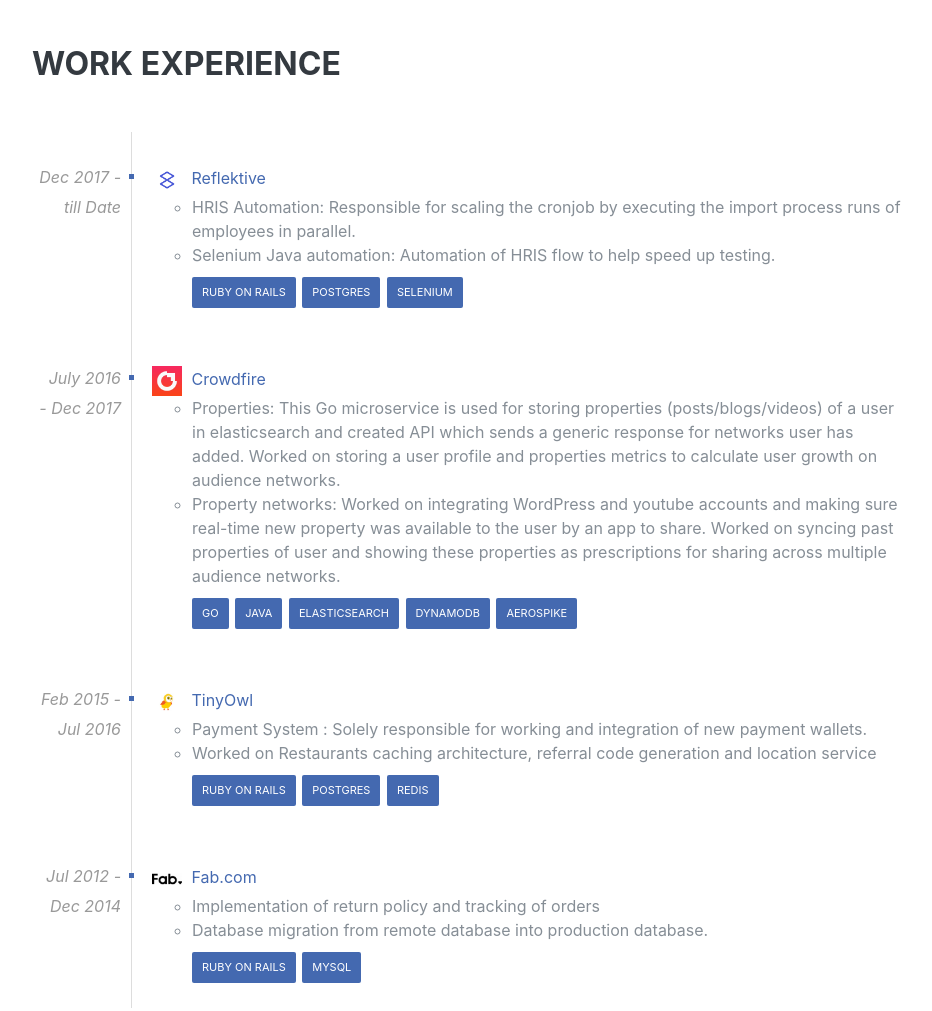
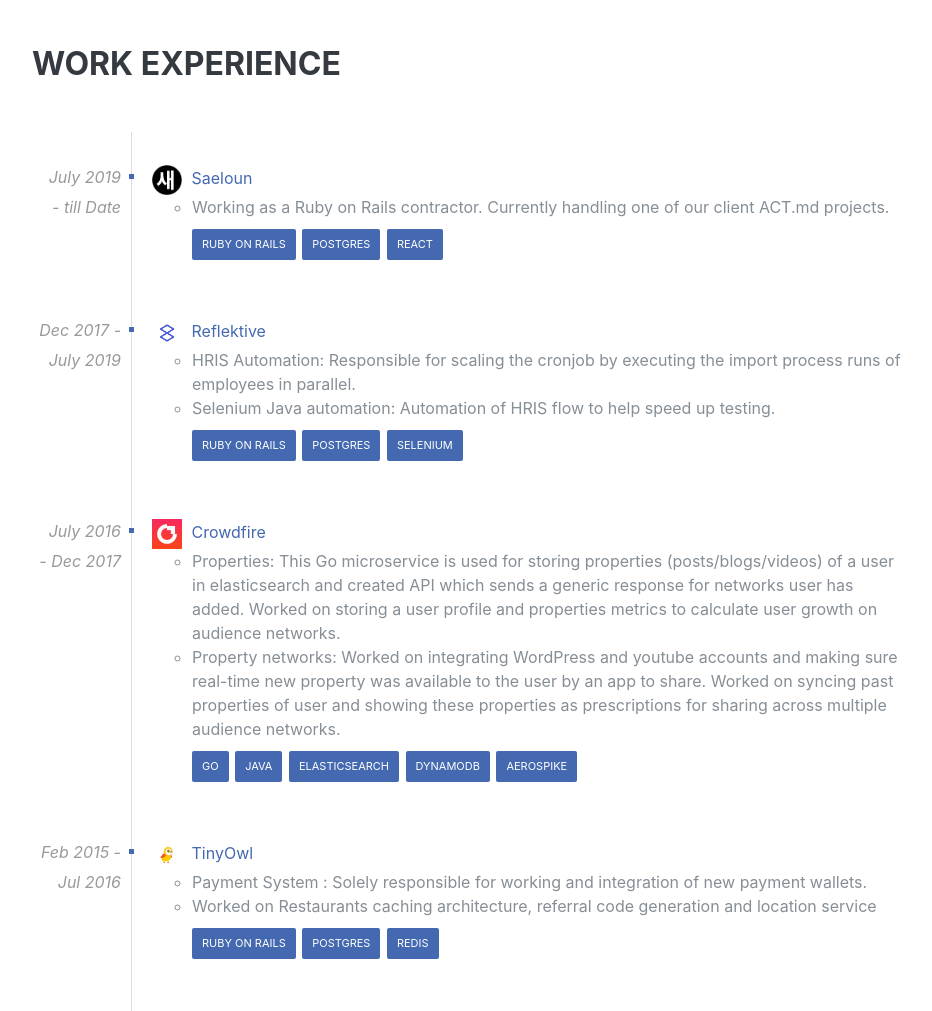
Before and after one commit to alkesh26/me, a plain HTML site: page index.html in a window 1280 px wide. Shown: the part 843-1854 px from the top of the page, without its empty margins (288-1220 px from the left). Drawn offline with nearby package versions, Linux system fonts and the light colour scheme; files whose address does not match are found by name; a web font is replaced by a local one.

Commit message:
updated Saeloun blog

```diff
--- a/index.html
+++ b/index.html
@@ -65,7 +65,7 @@
           Alkesh Ghorpade
         </h3>
         <div class="subheading mb-5">
-          Software Engineer, Open-Source Enthusiast  |  Bengaluru, India  |
+          Ruby on Rails contractor, Open-Source Enthusiast |  Mumbai, India  |
           <a href="mailto:alkesh26@gmail.com">alkesh26@gmail.com</a>
         </div>
         <p class="lead mb-5">
@@ -145,9 +145,41 @@
         <h3 class="mb-5"> Work Experience</h3>
         <ul>
             <li class="timebar_element timebar_element--now project">
+                <div class="timebar-date">
+                  <time class="timebar-date-content"
+                    >July 2019 - till Date</time
+                  >
+                </div>
+
+                <div class="timebar-contents">
+                  <div class="workex-text">
+                    <a href="https://www.saeloun.com" target="_blank">
+                      <img
+                        src="./images/Saeloun_logo.png"
+                        class="logo"
+                      />
+                      <span class="orgName">Saeloun</span>
+                    </a>
+                    <div class="workex-description">
+                      <ul>
+                        <li>
+                          Working as a Ruby on Rails contractor.
+                          Currently handling one of our client ACT.md projects.
+                        </li>
+                      </ul>
+                      <div class="item-content-block tags shiftleft">
+                        <a href="#" class="bg-primary">Ruby on Rails</a>
+                        <a href="#" class="bg-primary">Postgres</a>
+                        <a href="#" class="bg-primary">React</a>
+                      </div>
+                    </div>
+                  </div>
+                </div>
+              </li>
+            <li class="timebar_element timebar_element--now project">
               <div class="timebar-date">
                 <time class="timebar-date-content"
-                  >Dec 2017 - till Date</time
+                  >Dec 2017 - July 2019</time
                 >
               </div>
 
@@ -402,9 +434,13 @@
               <span class="skill">Java<i class="val">40%</i></span>
             </div>
           </div>
+          <div class="progress skill-bar ">
+              <div class="progress-bar progress-bar-success bg-primary" role="progressbar" aria-valuenow="20"
+                aria-valuemin="0" aria-valuemax="100">
+                <span class="skill">React<i class="val">20%</i></span>
+              </div>
+            </div>
         </div>
-
-
       </div>
     </section>
 
```
Also changed, not shown: images/saeloun_logo.png (added).
